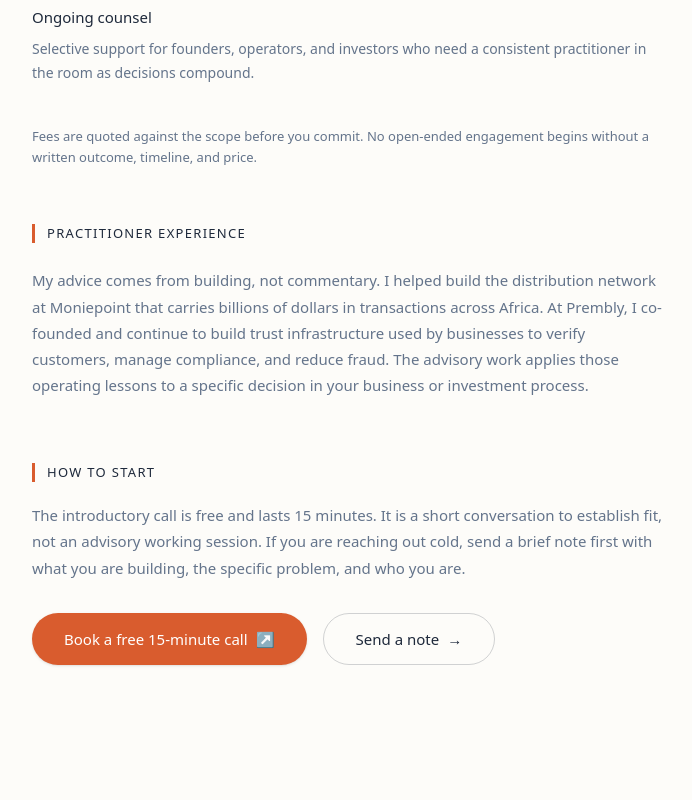
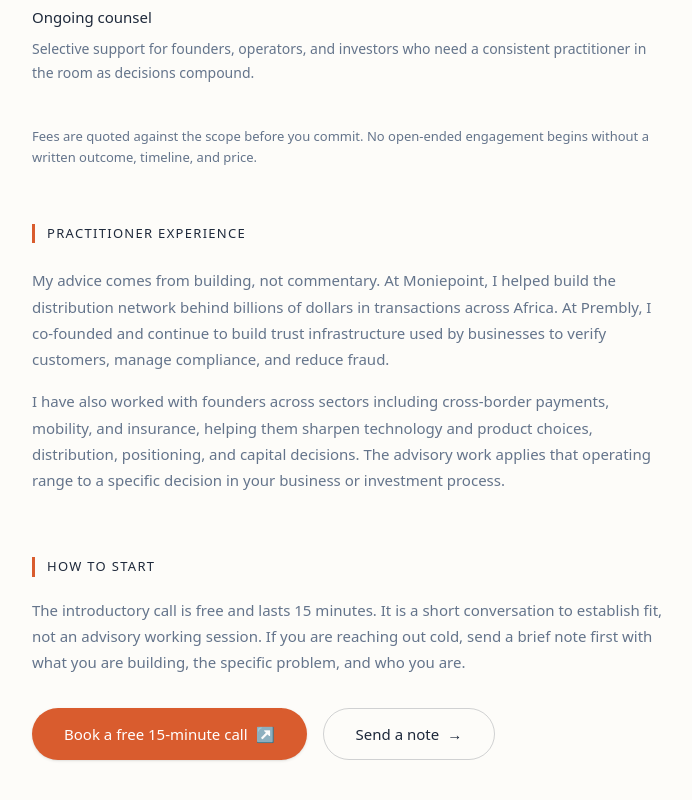
Before and after one commit to Threadigit/adetuyi.com, a Next.js app: page /work in a window 1280 px wide. Shown: the part 1793-2593 px from the top of the page, without its empty margins (292-984 px from the left). Before the commit the page ends 2554 px from the top, so only its background shows below. Built offline with nearby package versions, Linux system fonts and the light colour scheme.

Commit message:
Expand advisory practitioner experience

```diff
--- a/src/app/work/page.tsx
+++ b/src/app/work/page.tsx
@@ -178,7 +178,18 @@
             Practitioner experience
           </h2>
           <p className="text-[15px] leading-[1.75] text-muted">
-            My advice comes from building, not commentary. I helped build the distribution network at Moniepoint that carries billions of dollars in transactions across Africa. At Prembly, I co-founded and continue to build trust infrastructure used by businesses to verify customers, manage compliance, and reduce fraud. The advisory work applies those operating lessons to a specific decision in your business or investment process.
+            My advice comes from building, not commentary. At Moniepoint, I
+            helped build the distribution network behind billions of dollars in
+            transactions across Africa. At Prembly, I co-founded and continue
+            to build trust infrastructure used by businesses to verify
+            customers, manage compliance, and reduce fraud.
+          </p>
+          <p className="text-[15px] leading-[1.75] text-muted mt-4">
+            I have also worked with founders across sectors including
+            cross-border payments, mobility, and insurance, helping them sharpen
+            technology and product choices, distribution, positioning, and
+            capital decisions. The advisory work applies that operating range
+            to a specific decision in your business or investment process.
           </p>
         </section>
 
```
